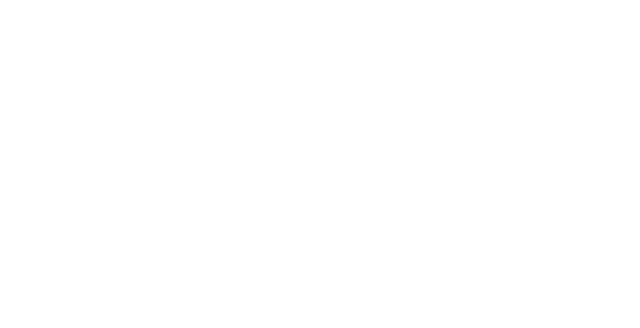
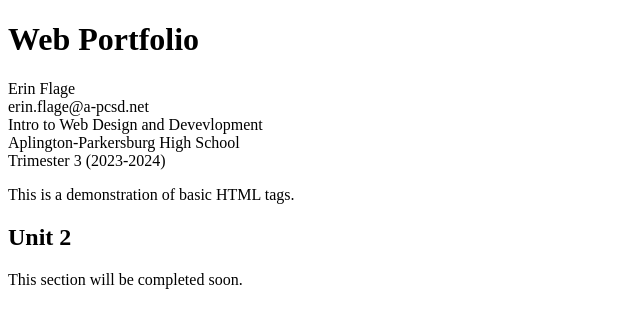
Before and after one commit to EFlageAPRobotics/test-portfolio, a plain HTML site: page index.html in a window 1280 px wide. Shown: the whole page, without its empty margins (0-640 px from the left). Drawn offline with Linux system fonts and the light colour scheme.

Commit message:
Lesson 2.3 Common Tags Part 1

```diff
--- a/index.html
+++ b/index.html
@@ -6,5 +6,14 @@
 	</head>
 	<body>
 		<!-- page content -->
+        <h1>Web Portfolio</h1>
+        <div>Erin Flage<br/>erin.flage@a-pcsd.net</div>
+        <div>Intro to Web Design and Devevlopment<br/>
+            Aplington-Parkersburg High School<br/>
+            Trimester 3 (2023-2024)
+        </div>
+        <p>This is a demonstration of basic HTML tags.</p>
+        <h2>Unit 2</h2>
+        <p>This section will be completed soon.</p>
 	</body>
 </html>
```
